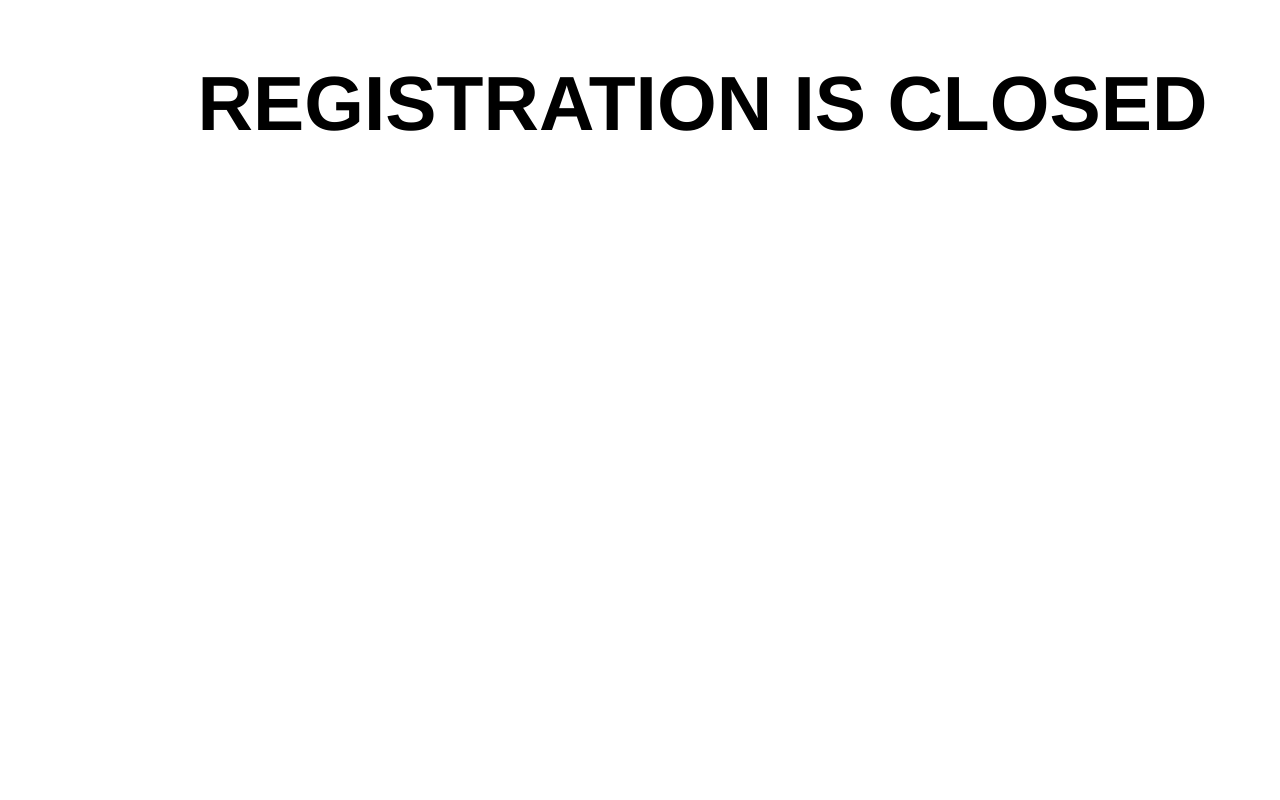
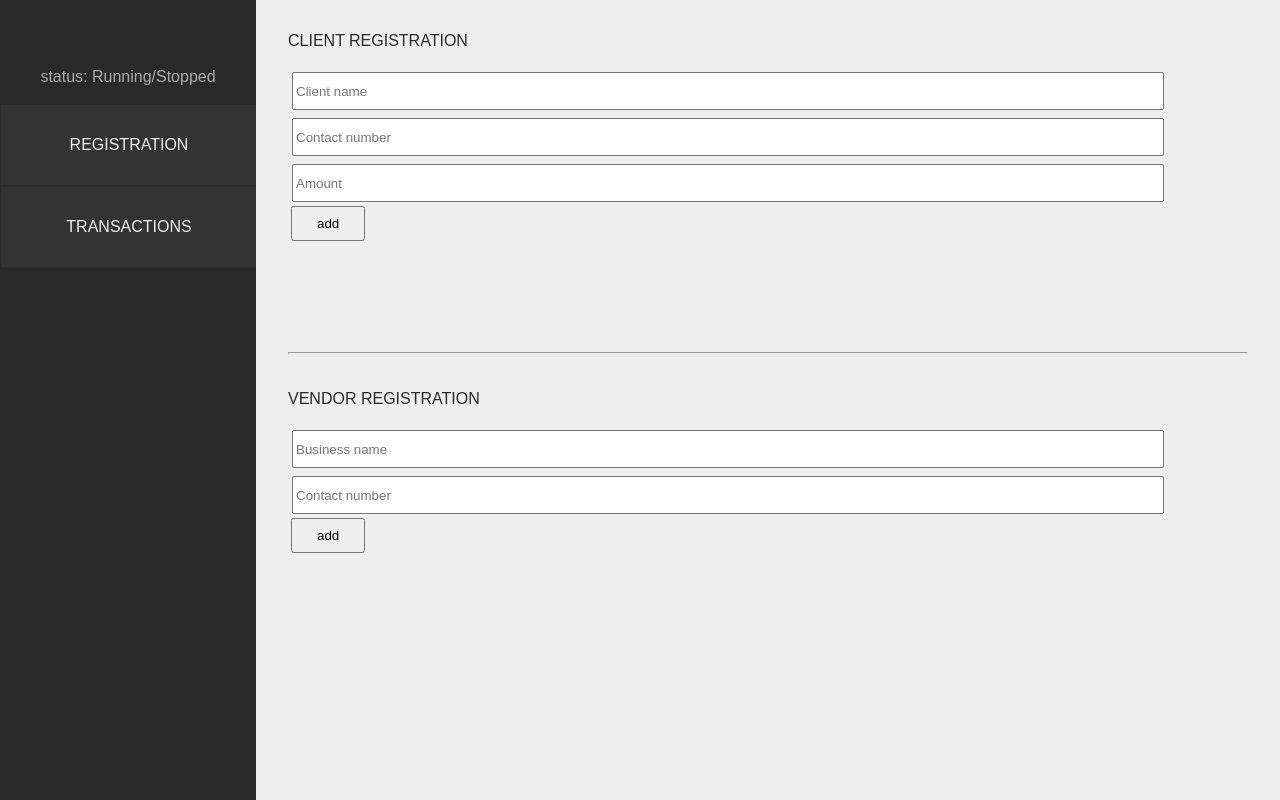
Before and after one commit to potatosquared13/buzz-block, a Flask app: template templates/register.html in a window 1280 px wide. Run offline with Flask 2, Linux system fonts and the light colour scheme; the template is opened without the code that fills it, so the values that code supplies are empty; parts of the project's set-up code (start-up, migrations or seed data) failed here and were passed over.

Commit message:
rewrite: add new template

```diff
--- a/static/css/style.css
+++ b/static/css/style.css
@@ -1,85 +1,88 @@
-body {
-  font-family: 'Franklin Gothic Medium', 'Arial Narrow', Arial, sans-serif;
-  position: relative;
+*{
+    margin: 0;
+    font-family: sans-serif;
+}
+#container {
+  display: flex;
+  height: 100vh;
 }
 
-.header {
-  background-color: darkslategray;
-  color: white;
+.sidebar {
+  flex: 1;
+  background: #2a2a2a;
+  color: #aaa;
   text-align: center;
-  font-size: 3vw;
-  margin-top: 0;
+  padding-top: 4vh;
 }
 
-.form-container {
-  float: left;
-  width: 25%;
+.sidebar a {
+    display: block;
+    color: #eee;
+    background: #333;
+    border: 1px solid #2b2b2b;
+    text-decoration: none;
+    width: 100%;
+    height: 10vh;
+    line-height: 10vh;
 }
 
-.scrolling {
-  margin-top: 2.65vw;
-  overflow: scroll;
-  height: 30vw;
+.sidebar a:hover {
+    color: #aaa;
+    background: #3a3a40;
 }
 
-h4 {
-  background-color: darkblue;
-  color: white;
+.main {
+  flex: 0 0 75%;
+  background: #eee;
+  color: #2a2a2a;
+  padding: 4vh;
 }
 
 form {
-  border-radius: 2vw;
-  padding-top: 0vw;
-  text-align: center;
-  font-size: 2vw;
-  margin: 0 auto;
-  width: 20vw;
-  background-color: cornflowerblue;
-  height: 30vw;
+    height: 40vh;
 }
 
-input {
-  font-size: 1.3vw;
-  text-align: center;
-  margin-bottom: 2vw;
+form input {
+    height: 4vh;
+    min-height: 24px;
+    width: 90%;
+    margin: 4px;
 }
 
-#finalize {
-  font-size: 5vw;
-  text-align: center;
-}
-
-.submit {
-  font-size: 1.5vw;
-  text-align: center;
-}
-
-#closed-notification {
-  position: absolute;
-  font-size: 3vw;
-  left: 15%;
-  top: 33%;
-}
-
-.transactions-container {
-  width: 80%;
-  margin: 0 auto;
-  overflow: scroll;
-  height: 15vw;
-  border: black solid 1px;
-}
-
-table, thead, th, tbody, td, tr {
-  border: black solid 1px;
-  border-collapse: collapse;
+form button {
+    padding: 8px 24px;
+    margin-left: 3px;
 }
 
 table {
-  text-align: center;
-  width: 100%;
+    width: 90%;
+    outline: 1px solid #ddd;
 }
 
-thead {
-  background-color: darkblue;
-  color: white;
+tr, td {
+    /* outline: 1px solid red; */
 }
+
+th {
+    background: #ddd;
+    outline: 1px solid #ddd;
+}
+
+table {
+    border-collapse: collapse;
+  }
+  table td {
+    border: 2px solid #ddd;
+  }
+  table tr:first-child td {
+    border-top: 0;
+  }
+  table tr td:first-child {
+    border-left: 0;
+  }
+  table tr:last-child td {
+    border-bottom: 0;
+  }
+  table tr td:last-child {
+    border-right: 0;
+  }
--- a/templates/register.html
+++ b/templates/register.html
@@ -5,134 +5,45 @@
 <head>
   <meta charset="utf-8" />
   <meta name="viewport" content="width=device-width, initial-scale=1.0" />
-    <title>Registration Page</title>
-    <script src="../static/js/register.js"></script>
   <link href="../static/css/style.css" rel="stylesheet" type="text/css" />
 </head>
 
 <body>
 
-    {% if can_register == True %}
+  <section id="container">
 
-      <h2 id="header">BUZZ BLOCK CLIENT REGISTRATION</h2>
+    <div class="sidebar">
 
-      <div id="registration">
+      <br/><br/>
+      status: Running/Stopped
+      <br/><br/>
+      <a href="#">REGISTRATION</a>
+      <a href="#">TRANSACTIONS</a>
 
-        <div id="forms" class="forms">
+    </div>
 
-          <div id="non-vendor" class="form-container">
+    <div class="main">
 
-            <form id="non-vendor-form">
+      <form id="client-form">
+        CLIENT REGISTRATION<br/><br/>
+        <input placeholder="Client name" id="client-name" type="text" class="text-input" name="client-name" /><br />
+        <input placeholder="Contact number" id="client-contact" type="text" class="text-input" name="client-contact" /><br />
+        <input placeholder="Amount" id="client-amount" type="text" class="text-input" name="client-amount" /><br />
+        <button id="client-add" type="button">add</button>
+      </form>
 
-              <h4>NON VENDOR</h4>
+      <hr/><br/><br/>
 
-              NAME <br /> <input id="non-vendor-name" type="text" class="text-input" name="non-vendor-name" />
-              <br />
-              AMOUNT <br /> <input id="amount" type="text" class="text-input" name="amount" />
-              <br />
-              CONTACT NUMBER <br /> <input id="non-vendor-contact-number" type="text" class="text-input" name="non-vendor-contact-number" />
-              <br />
-              <button id="non-vendor-register" type="button" class="submit" onclick="addNonVendor()">REGISTER</button>
-
+      <form id="vendor-form">
+        VENDOR REGISTRATION<br/><br/>
+        <input placeholder="Business name" id="vendor-name" type="text" class="text-input" name="vendor-name" /><br />
+        <input placeholder="Contact number" id="vendor-contact" type="text" class="text-input" name="vendor-contact" /><br />
+        <button id="vendor-add" type="button">add</button>
       </form>
 
     </div>
 
-          <div id="vendor" class="form-container">
-
-            <form id="vendor-form">
-
-              <h4>VENDOR</h4>
-
-                BUSINESS NAME <br /> <input id="vendor-name" type="text" class="text-input" name="vendor-name" />
-                <br />
-                CONTACT NUMBER <br /> <input id="vendor-contact-number" type="text" class="text-input" name="vendor-contact-number" />
-                <br />
-                <button id="vendor-register" type="button" class="submit" onclick="addVendor()">REGISTER</button>
-
-              </form>
-
-          </div>
-
-          <div id="client" class="form-container scrolling">
-
-            <table id="client-table">
-
-              <thead>
-                <tr>
-                  <th>ID</th>
-                  <th>TYPE</th>
-                  <th>NAME</th>
-                  <th>CONTACT</th>
-                  <th>AMOUNT</th>
-                </tr>
-              </thead>
-              <tbody id="client-data">
-
-                {% for client in clients: %}
-
-                  <tr>
-                    <td>{{client.client_id}}</td>
-                    <td>
-
-                      {% if client.is_vendor == 0 %}
-                        NV
-                      {% else %}
-                        V
-                      {% endif %}
-
-                    </td>
-                    <td>{{client.name}}</td>
-                    <td>{{client.contact}}</td>
-                    <td>{{client.amount}}</td>
-                  </tr>
-
-                {% endfor %}
-
-              </tbody>
-
-            </table>
-
-          </div>
-
-          <div id="edit" class="form-container">
-
-            <form id="edit-form">
-
-              <h4>EDIT CLIENT</h4>
-
-              NAME <br /> <input id="non-vendor-name" type="text" class="text-input" name="non-vendor-name" />
-              <br />
-              AMOUNT <br /> <input id="amount" type="text" class="text-input" name="amount" />
-              <br />
-              CONTACT NUMBER <br /> <input id="non-vendor-contact-number" type="text" class="text-input" name="non-vendor-contact-number" />
-              <br />
-              <button id="non-vendor-register" type="button" class="submit" onclick="addNonVendor()">REGISTER</button>
-
-            </form>
-
-          </div>
-
-        </div>
-
-        <br />
-
-        <div id="finalize">
-          <br />
-          <button id="finalize-button" type="button" class="submit" onclick="finalize()">FINALIZE</button>
-        </div>
-
-      </div>
-
-    {% else %}
-
-      <div id="closed-notification">
-
-        <h1 id="closed">REGISTRATION IS CLOSED</h1>
-
-      </div>
-
-    {% endif %}
+  </section>
 
 </body>
 
```
Also changed, not shown: static/js/overview.js (deleted, +0 -11 lines), static/js/register.js (deleted, +0 -136 lines), templates/overview.html (deleted, +0 -101 lines), templates/transactions.html (added, +64 -0 lines). Lines whose indentation alone changed are shown as unchanged.
